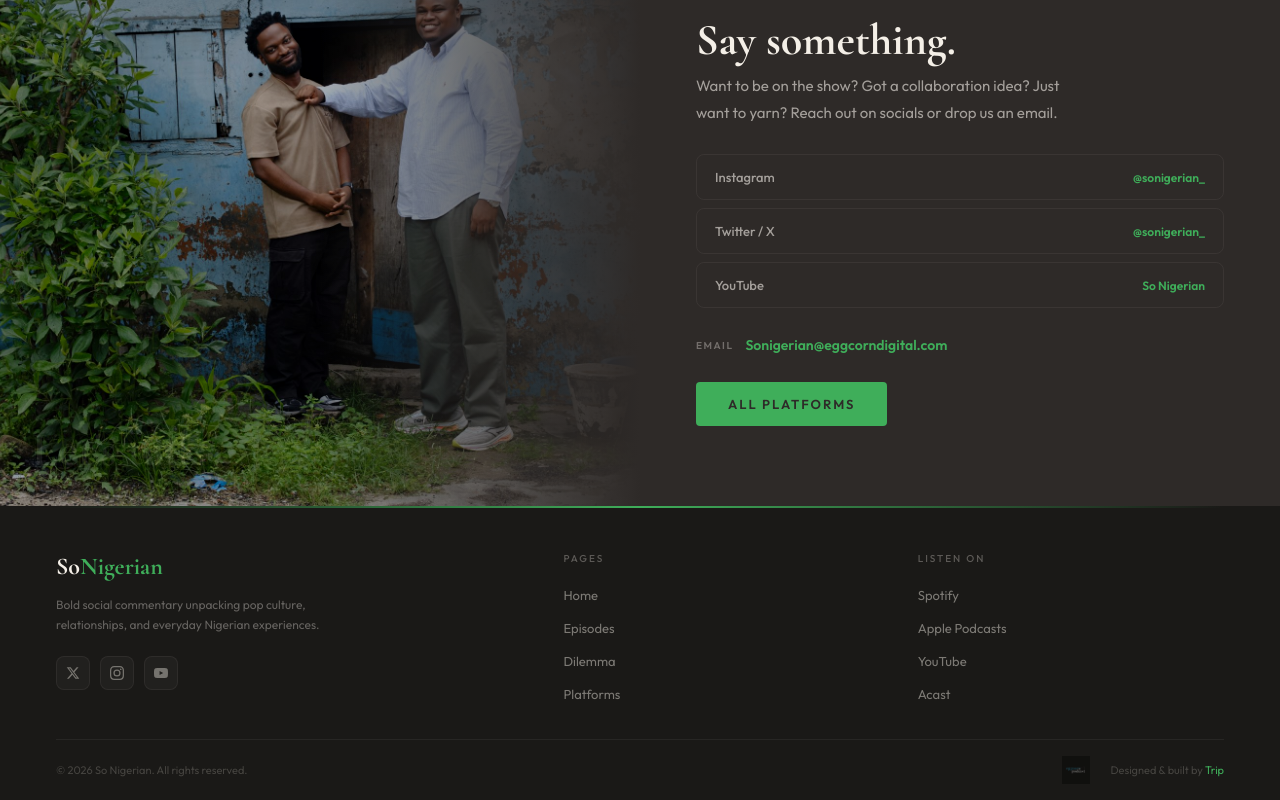
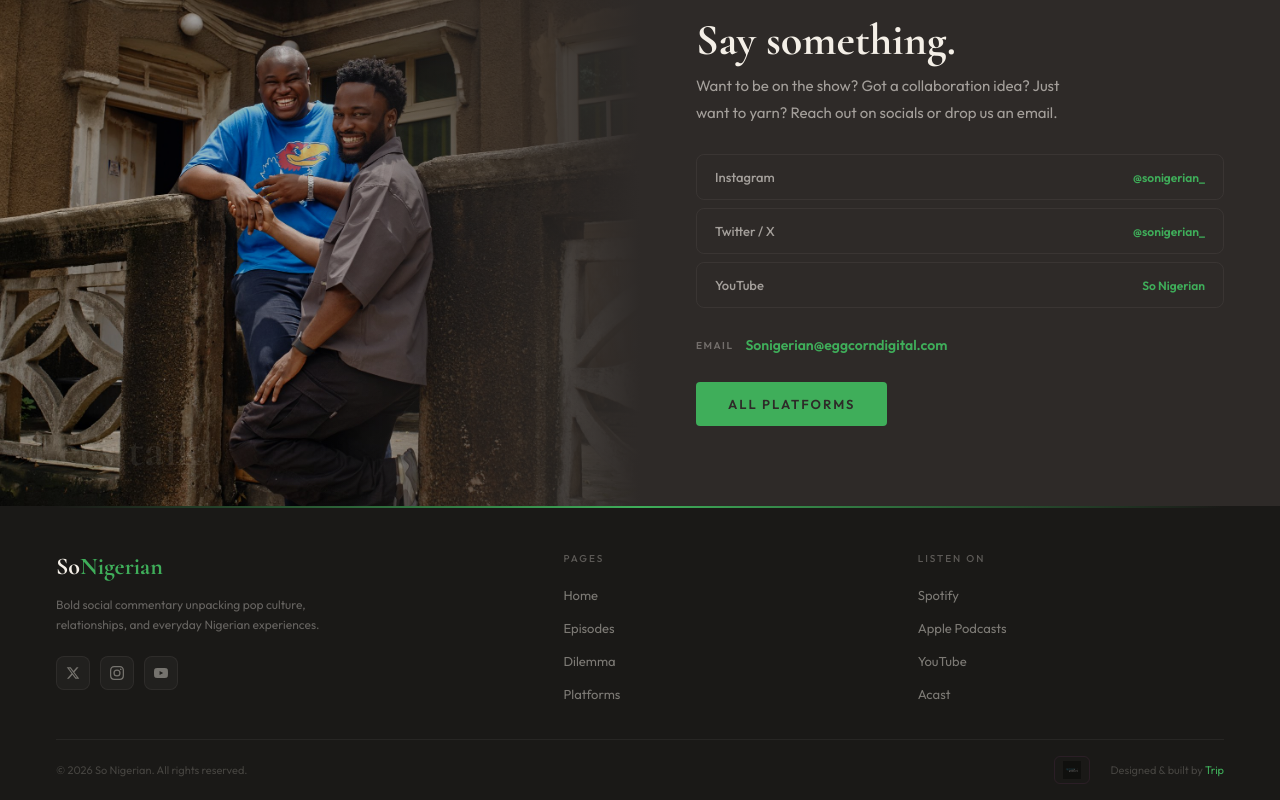
Before and after one commit to ajadonai/sonigerian, a React (Vite) app: page / in a window 1280 px wide. Shown: the part 2900-3700 px from the top of the page. Built offline with nearby package versions, Linux system fonts and the light colour scheme; no server answers.

Commit message:
Eggcorn logo green border, new contact section photo (balcony shot)

```diff
--- a/src/components/Footer.css
+++ b/src/components/Footer.css
@@ -80,10 +80,13 @@
 .footer-eggcorn { display: flex; align-items: center; }
 .footer-eggcorn img {
   height: 28px; width: auto;
-  opacity: 0.35; transition: opacity 0.3s;
+  opacity: 0.35; transition: all 0.3s;
   filter: invert(1);
+  border: 1px solid rgba(63,174,90,0.3);
+  border-radius: 6px;
+  padding: 4px 8px;
 }
-.footer-eggcorn:hover img { opacity: 0.6; }
+.footer-eggcorn:hover img { opacity: 0.6; border-color: var(--bright-green); }
 
 .footer-credit a {
   color: var(--bright-green); transition: opacity 0.3s;
--- a/src/pages/Home.jsx
+++ b/src/pages/Home.jsx
@@ -182,7 +182,7 @@ export default function Home() {
       <section className={`contact-section reveal ${contactVisible ? 'visible' : ''}`} id="contact" ref={contactRef}>
         <div className="contact-image-side">
           <div className="contact-image-wrap">
-            <img src="/hosts-wide.jpg" alt="Dami and Isaac" />
+            <img src="/hosts-contact.jpg" alt="Dami and Isaac" />
             <div className="contact-image-overlay" />
             <div className="contact-image-text">
               <span>Let's talk</span>
```
Also changed, not shown: public/hosts-contact.jpg (added).
